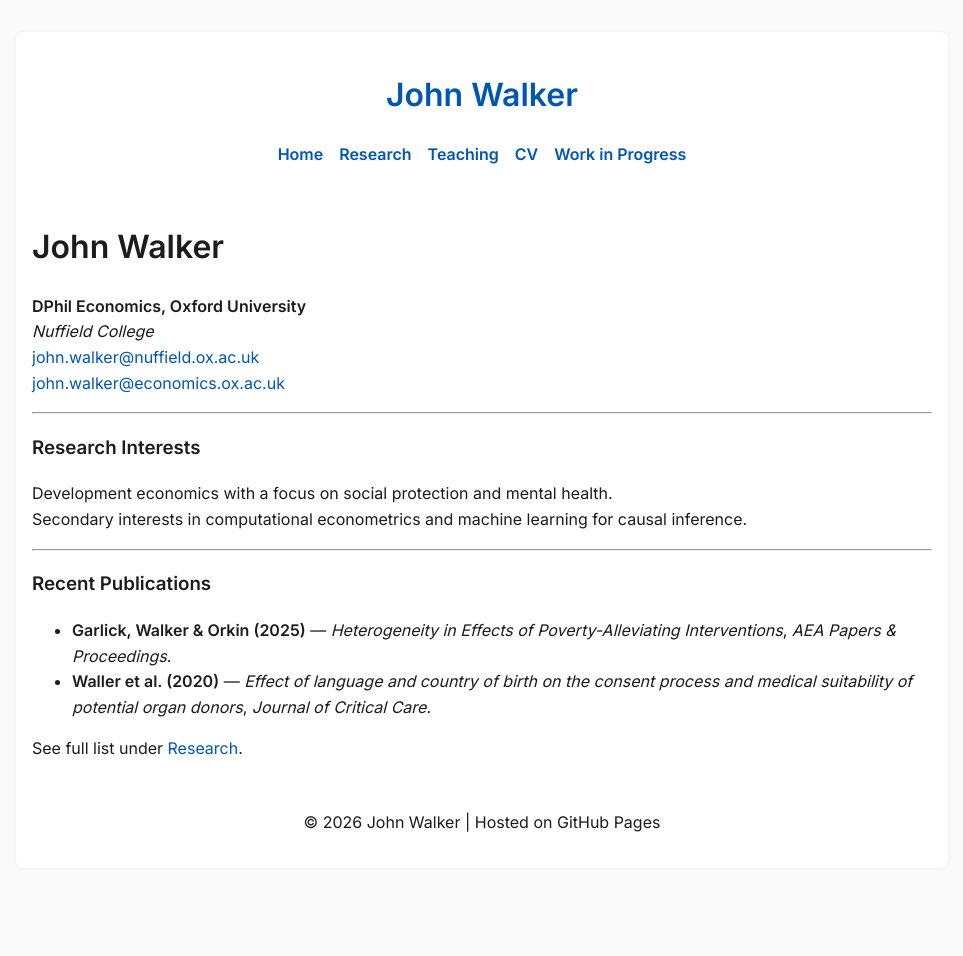
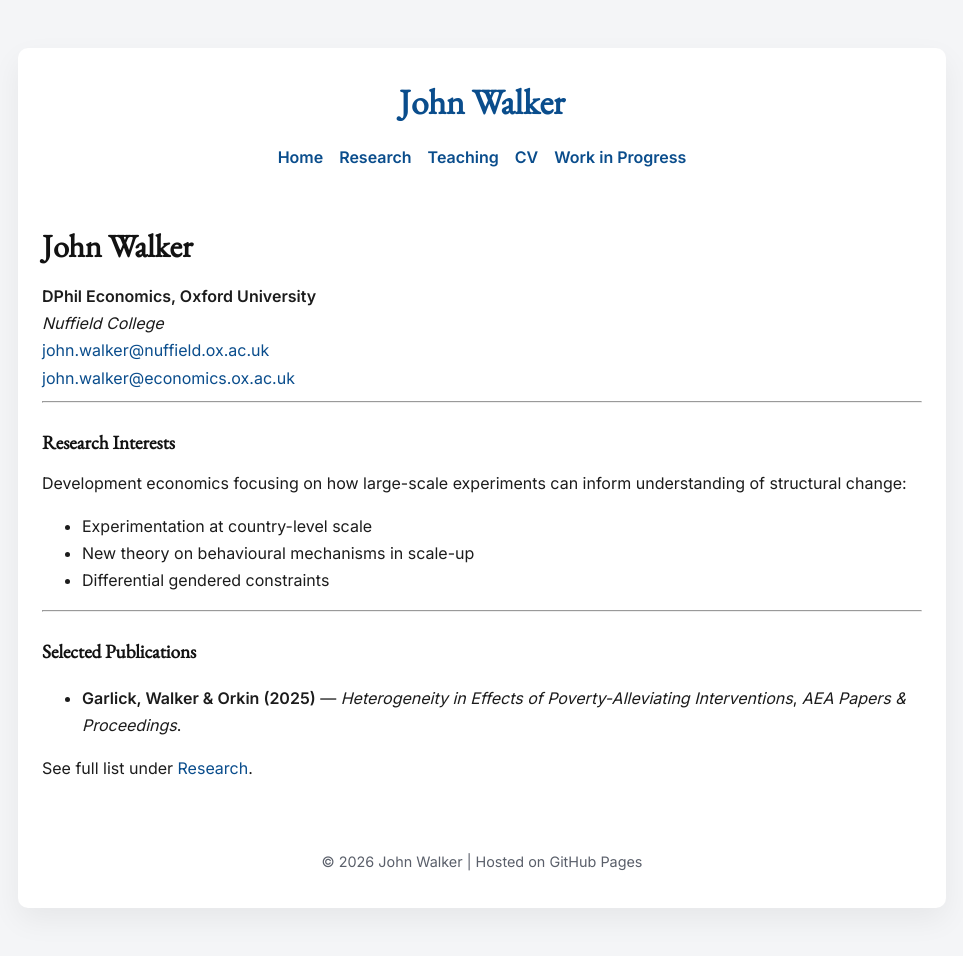
Before and after one commit to jwal1024/johnwalkerecon.github.io, a Jekyll site: the page built from index.md, in a window 1280 px wide. Shown: the whole page, without its empty margins (158-1121 px from the left). Built offline with Jekyll 4.4.1, drawn with Linux system fonts in a browser that asks for light colours; before the commit the page ends 900 px from its top, so only the background shows below that.

Commit message:
update research interests

```diff
--- a/assets/css/style.css
+++ b/assets/css/style.css
@@ -1,23 +1,64 @@
 body {
   font-family: 'Inter', sans-serif;
   color: #1c1c1c;
-  background: #fafafa;
+  background: #f4f5f7;
   margin: 0;
-  line-height: 1.6;
+  line-height: 1.7;
 }
 .container {
-  max-width: 900px;
-  margin: 2rem auto;
-  padding: 0 1rem;
-  background: #fff;
-  border-radius: 8px;
-  box-shadow: 0 0 5px rgba(0,0,0,0.05);
+  max-width: 880px;
+  margin: 3rem auto;
+  padding: 0 1.5rem;
+  background: #ffffff;
+  border-radius: 10px;
+  box-shadow: 0 12px 30px rgba(0,0,0,0.06);
 }
 header, footer {
   text-align: center;
+  padding: 1.5rem 0;
+}
+header h1 {
+  margin: 0 0 0.75rem 0;
+  font-family: 'EB Garamond', serif;
+  font-size: 2.2rem;
+  font-weight: 600;
+}
+main {
+  padding: 0 0 1.5rem 0;
+}
+h1, h2, h3 {
+  font-family: 'EB Garamond', serif;
+  color: #121212;
+  margin-top: 1.5rem;
+  margin-bottom: 0.5rem;
+}
+h1 { font-size: 2rem; }
+h2 { font-size: 1.6rem; }
+h3 { font-size: 1.2rem; }
+p {
+  margin: 0.6rem 0;
+}
+section {
   padding: 1rem 0;
+  border-top: 1px solid #e7e9ee;
 }
-a { color: #0056b3; text-decoration: none; }
+section:first-of-type {
+  border-top: none;
+}
+nav ul {
+  display: flex;
+  flex-wrap: wrap;
+  gap: 0.75rem 1.25rem;
+  list-style: none;
+  justify-content: center;
+  padding-left: 0;
+  margin: 0;
+}
+a { color: #0a4d8c; text-decoration: none; }
 a:hover { text-decoration: underline; }
 nav a { font-weight: 600; }
 main img { max-width: 100%; height: auto; border-radius: 8px; }
+footer {
+  font-size: 0.9rem;
+  color: #5a5f6a;
+}
--- a/index.md
+++ b/index.md
@@ -12,13 +12,14 @@ title: Home
 ---
 
 ### Research Interests
-Development economics with a focus on social protection and mental health.
-Secondary interests in computational econometrics and machine learning for causal inference.
+Development economics focusing on how large-scale experiments can inform understanding of structural change:
+- Experimentation at country-level scale
+- New theory on behavioural mechanisms in scale-up
+- Differential gendered constraints
 
 ---
 
-### Recent Publications
+### Selected Publications
 - **Garlick, Walker & Orkin (2025)** — *Heterogeneity in Effects of Poverty-Alleviating Interventions*, *AEA Papers & Proceedings*.
-- **Waller et al. (2020)** — *Effect of language and country of birth on the consent process and medical suitability of potential organ donors*, *Journal of Critical Care*.
 
-See full list under [Research](/research/).
+See full list under [Research]({{ '/research/' | relative_url }}).
```
Also changed, not shown: research/index.md (+6 -7 lines), teaching/index.md (+6 -7 lines), work-in-progress/index.md (+6 -7 lines).
